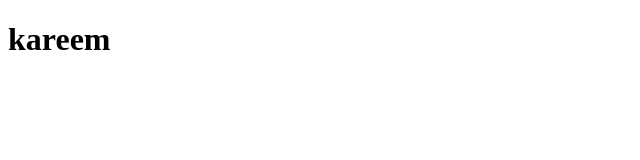
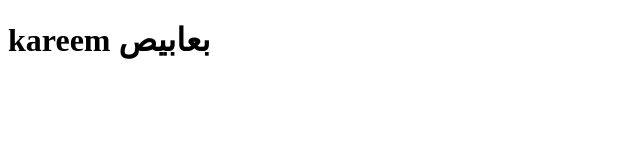
Before and after one commit to kg089450-create/Git_course, a plain HTML site: page index.html in a window 1280 px wide. Shown: the whole page, without its empty margins (0-640 px from the left). Drawn offline with Linux system fonts and the light colour scheme.

```diff
--- a/index.html
+++ b/index.html
@@ -5,7 +5,7 @@
     <meta name="viewport" content="width=device-width, initial-scale=1.0">
     <title>Auto Car</title>
 <h1>
-    kareem
+    kareem بعابيص
 </h1>
 </head>
 <body>
```
